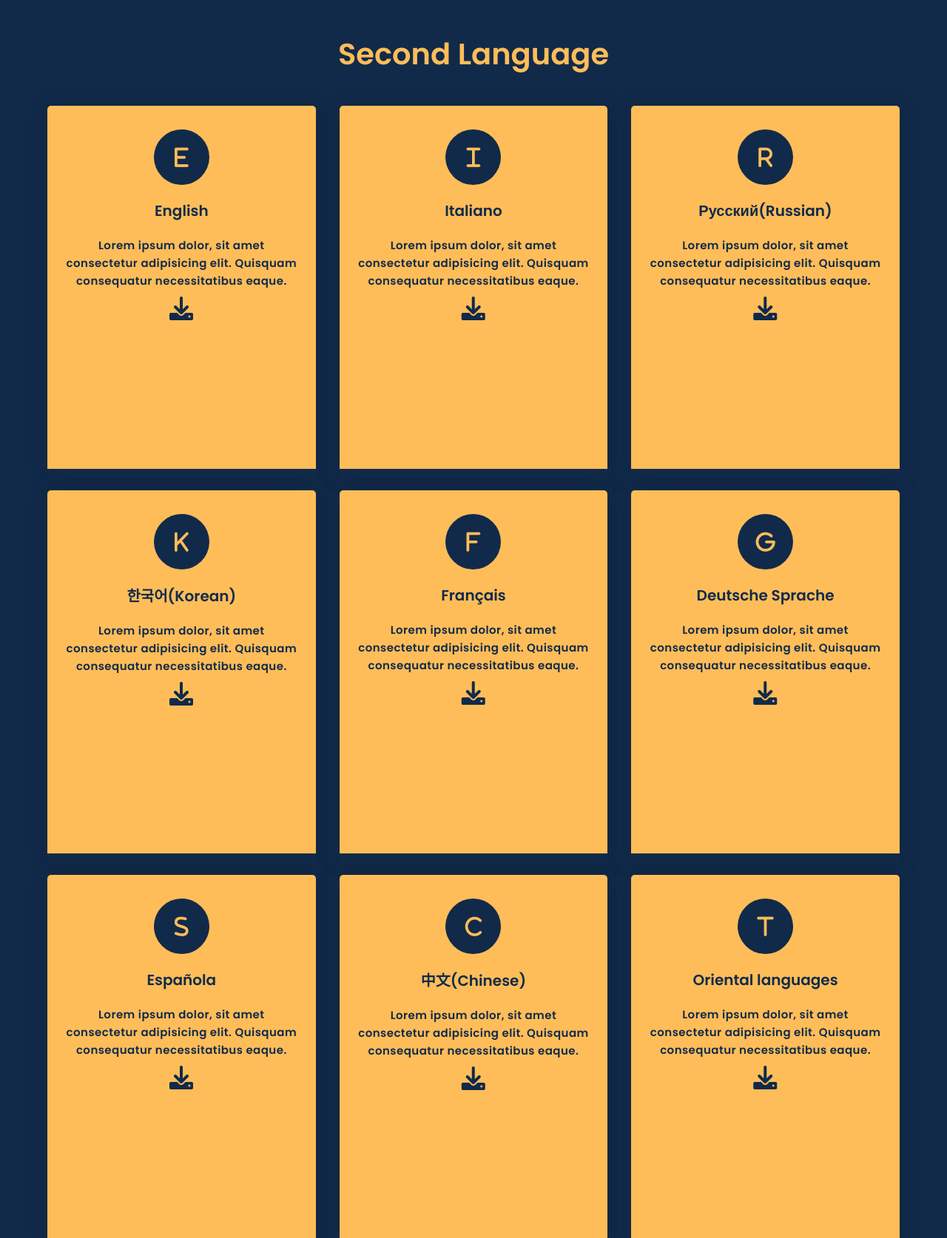
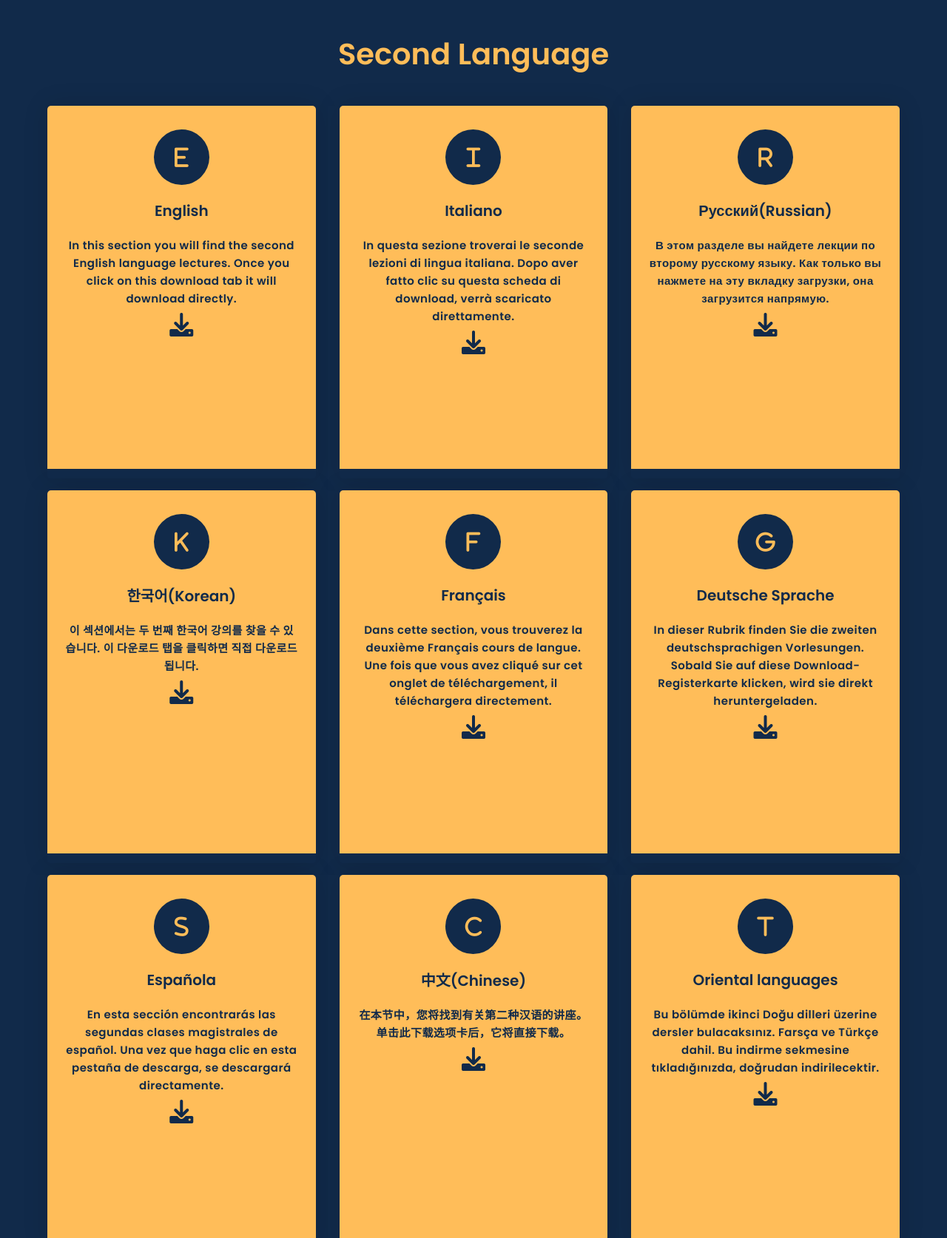
Before and after one commit to Hamzawy25112002/test, a plain HTML site: page index.html in a window 1280 px wide. Shown: the part 13-1687 px from the top of the page at 74% size. Drawn offline with Linux system fonts and the light colour scheme.

Commit message:
Update index.html

```diff
--- a/index.html
+++ b/index.html
@@ -29,12 +29,12 @@
             </div>
             <h3>English</h3>
             <p>
-              Lorem ipsum dolor, sit amet consectetur adipisicing elit. Quisquam
-              consequatur necessitatibus eaque.
+              In this section you will find the second English language lectures. Once you click on this download tab it will download directly.
+
+            </p>
             <a dowenload="" href="lecture/أشكال التعبير السردي .عربي ٢ الملون.pdf" download='Lecture English' class="download-btn">
               <i class="fa fa-download"></i>
           </a>
-            </p>
           </div>
         </div>
         <div class="column">
@@ -44,13 +44,12 @@
             </div>
             <h3>Italiano</h3>
             <p>
-              Lorem ipsum dolor, sit amet consectetur adipisicing elit. Quisquam
-              consequatur necessitatibus eaque.
+              In questa sezione troverai le seconde lezioni di lingua italiana. Dopo aver fatto clic su questa scheda di download, verrà scaricato direttamente.
+
+            </p>
             <a dowenload="" href="./code.png" download='Lecture Italy' class="download-btn">
               <i class="fa fa-download"></i>
           </a>
-            </p>
-
           </div>
         </div>
         <div class="column">
@@ -60,12 +59,12 @@
             </div>
             <h3>Русский(Russian)</h3>
             <p>
-              Lorem ipsum dolor, sit amet consectetur adipisicing elit. Quisquam
-              consequatur necessitatibus eaque.
+              В этом разделе вы найдете лекции по второму русскому языку. Как только вы нажмете на эту вкладку загрузки, она загрузится напрямую.
+
+            </p>
             <a dowenload="" href="./code.png" download='Lecture Russian' class="download-btn">
               <i class="fa fa-download"></i>
           </a>
-            </p>
           </div>
         </div>
         <div class="column">
@@ -75,12 +74,12 @@
             </div>
             <h3>한국어(Korean)</h3>
             <p>
-              Lorem ipsum dolor, sit amet consectetur adipisicing elit. Quisquam
-              consequatur necessitatibus eaque.
+              이 섹션에서는 두 번째 한국어 강의를 찾을 수 있습니다. 이 다운로드 탭을 클릭하면 직접 다운로드됩니다.
+
+            </p>
             <a dowenload="" href="./code.png" download='Lecture Korean' class="download-btn">
               <i class="fa fa-download"></i>
           </a>
-            </p>
           </div>
         </div>
         <div class="column">
@@ -90,12 +89,12 @@
             </div>
             <h3>Français</h3>
             <p>
-              Lorem ipsum dolor, sit amet consectetur adipisicing elit. Quisquam
-              consequatur necessitatibus eaque.
+              Dans cette section, vous trouverez la deuxième Français cours de langue. Une fois que vous avez cliqué sur cet onglet de téléchargement, il téléchargera directement.
+
+            </p>
             <a dowenload="" href="./code.png" download='Lecture Français' class="download-btn">
               <i class="fa fa-download"></i>
           </a>
-            </p>
           </div>
         </div>
         <div class="column">
@@ -105,12 +104,12 @@
             </div>
             <h3>Deutsche Sprache</h3>
             <p>
-              Lorem ipsum dolor, sit amet consectetur adipisicing elit. Quisquam
-              consequatur necessitatibus eaque.
+              In dieser Rubrik finden Sie die zweiten deutschsprachigen Vorlesungen. Sobald Sie auf diese Download-Registerkarte klicken, wird sie direkt heruntergeladen.
+
+            </p>
             <a dowenload="" href="./code.png" download='Lecture Germany' class="download-btn">
               <i class="fa fa-download"></i>
           </a>
-            </p>
           </div>
         </div>
         <div class="column">
@@ -120,12 +119,12 @@
             </div>
             <h3>Española</h3>
             <p>
-              Lorem ipsum dolor, sit amet consectetur adipisicing elit. Quisquam
-              consequatur necessitatibus eaque.
+              En esta sección encontrarás las segundas clases magistrales de español. Una vez que haga clic en esta pestaña de descarga, se descargará directamente.
+
+            </p>
             <a dowenload="" href="./code.png" download='Lecture Española' class="download-btn">
               <i class="fa fa-download"></i>
           </a>
-            </p>
           </div>
         </div>
         <div class="column">
@@ -135,12 +134,12 @@
             </div>
             <h3>中文(Chinese)</h3>
             <p>
-              Lorem ipsum dolor, sit amet consectetur adipisicing elit. Quisquam
-              consequatur necessitatibus eaque.
+              在本节中，您将找到有关第二种汉语的讲座。单击此下载选项卡后，它将直接下载。
+
+            </p>
             <a dowenload="" href="./code.png" download='Lecture Chinese' class="download-btn">
               <i class="fa fa-download"></i>
           </a>
-            </p>
           </div>
         </div>
         <div class="column">
@@ -150,15 +149,16 @@
             </div>
             <h3>Oriental languages</h3>
             <p>
-              Lorem ipsum dolor, sit amet consectetur adipisicing elit. Quisquam
-              consequatur necessitatibus eaque.
+              Bu bölümde ikinci Doğu dilleri üzerine dersler bulacaksınız. Farsça ve Türkçe dahil. Bu indirme sekmesine tıkladığınızda, doğrudan indirilecektir.
+
+            </p>
             <a dowenload="" href="./code.png" download='Lecture Oriental Language' class="download-btn">
               <i class="fa fa-download"></i>
           </a>
-            </p>
           </div>
         </div>
       </div>
     </section>
+
   </body>
 </html>
```
Lines whose indentation alone changed are shown as unchanged.
